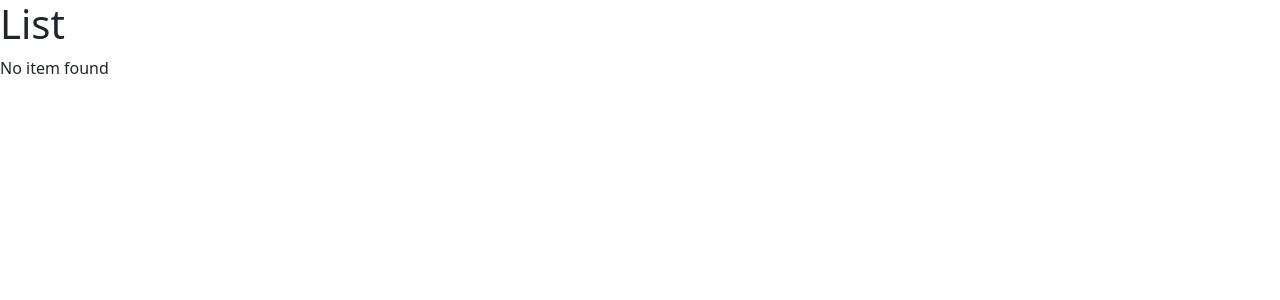
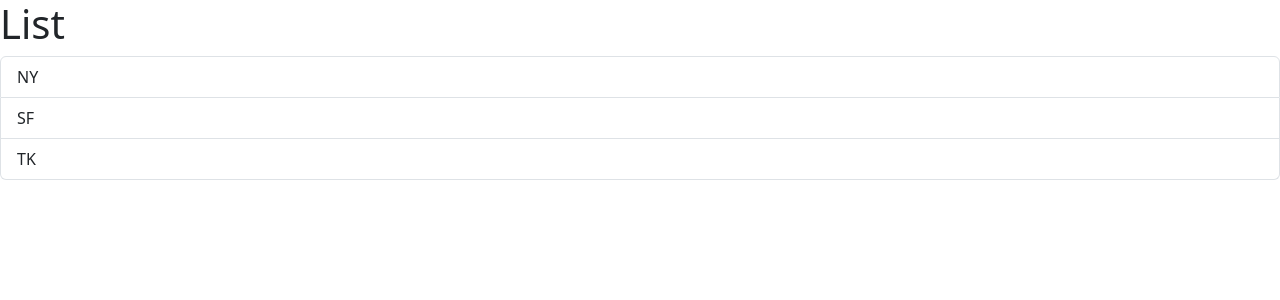
Before and after one commit to gtianyi/reactLearn, a React (Vite) app: page / in a window 1280 px wide. Shown: the top 300 px of the page. Built offline with nearby package versions, Linux system fonts and the light colour scheme.

Commit message:
react learn - update

```diff
--- a/src/components/ListGroup.tsx
+++ b/src/components/ListGroup.tsx
@@ -1,13 +1,16 @@
+import { MouseEvent } from "react";
 function ListGroup() {
     let items = ["NY", "SF", "TK"]
-    items = []
+
+    // Event handler
+    const handleClick = (event: MouseEvent) => console.log(event)
 
     return (
         <>
             <h1>List</h1>
             {items.length === 0 && <p>No item found</p>}
             <ul className="list-group">
-                {items.map((item) => (<li key={item}>{item}</li>))}
+                {items.map((item, index) => (<li className="list-group-item" key={item} onClick={handleClick}>{item}</li>))}
             </ul>
         </>
     );
```
